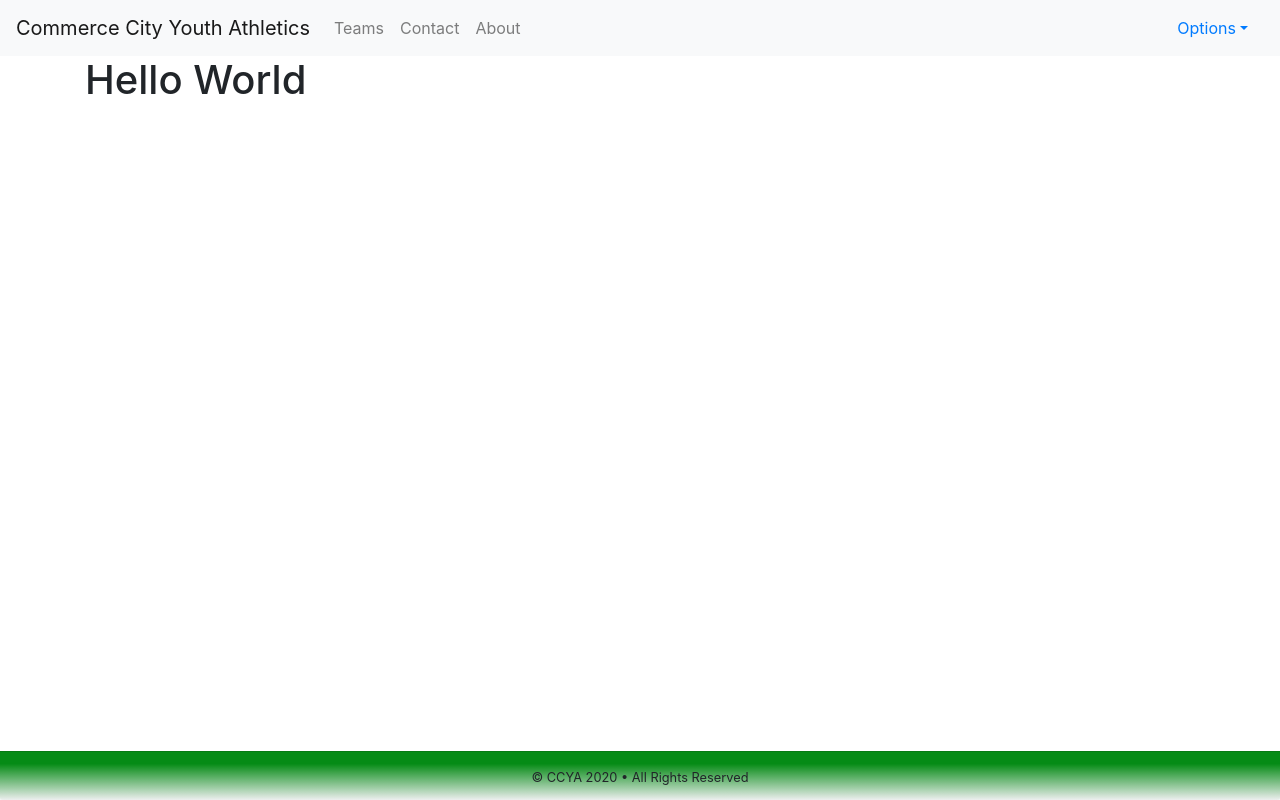
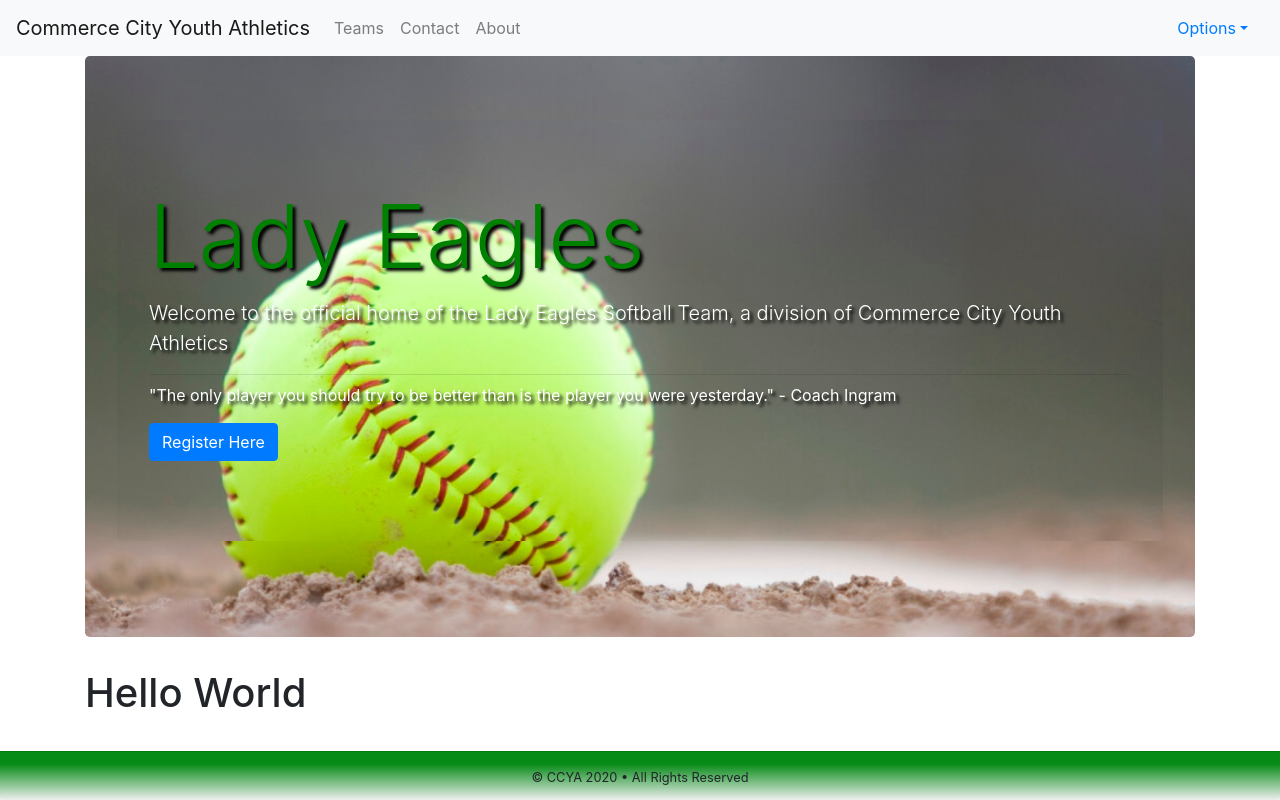
Before and after one commit to TLCroatt/CCYA, a React (Create React App) app in the folder client/: page / in a window 1280 px wide. Built offline with nearby package versions, Linux system fonts and the light colour scheme.

Commit message:
Added jumbotron

```diff
--- a/client/src/App.js
+++ b/client/src/App.js
@@ -6,6 +6,7 @@ import Footer from "./components/Footer/Footer.js";
 import About from "./components/About";
 import Calendar from "./components/Calendar";
 import Navigation from "./components/Nav/Nav";
+import Jumbo from "./components/Jumbotron/Jumbotron";
 import Registration from "./components/Registration";
 import Roster from "./components/Roster";
 import Sponsor from "./components/Sponsor";
@@ -16,6 +17,7 @@ function App() {
       <div>
         <Navigation/>
         <Container>
+          <Jumbo />
           <Route exact path="/" component={Home} />
         </Container>
         <Footer />
--- /dev/null
+++ b/client/src/components/Jumbotron/Jumbotron.js
@@ -0,0 +1,21 @@
+import React from 'react';
+import { Jumbotron, Button } from 'reactstrap';
+import "./style.css";
+
+const Jumbo = (props) => {
+  return (
+    <div className="jumbotron">
+      <Jumbotron>
+        <h1 className="display-2">Lady Eagles</h1>
+        <p className="lead">Welcome to the official home of the Lady Eagles Softball Team, a division of Commerce City Youth Athletics</p>
+        <hr className="my-2" />
+        <p>"The only player you should try to be better than is the player you were yesterday." - Coach Ingram</p>
+        <p className="lead">
+          <Button color="primary">Register Here</Button>
+        </p>
+      </Jumbotron>
+    </div>
+  );
+};
+
+export default Jumbo;
--- /dev/null
+++ b/client/src/components/Jumbotron/style.css
@@ -0,0 +1,14 @@
+.jumbotron {
+    margin-bottom: 0px;
+    background-image: url(../../assets/softball.jpeg);
+    background-position: 0% 25%;
+    background-size: cover;
+    background-repeat: no-repeat;
+    color: white;
+    text-shadow: black 0.2em 0.2em 0.2em;
+}
+
+.display-2 {
+    color: green;
+    margin:
+}
--- a/client/src/components/Nav/Nav.js
+++ b/client/src/components/Nav/Nav.js
@@ -10,8 +10,7 @@ import {
   UncontrolledDropdown,
   DropdownToggle,
   DropdownMenu,
-  DropdownItem,
-  NavbarText
+  DropdownItem
 } from 'reactstrap';
 
 const Navigation = (props) => {
```
Also changed, not shown: client/src/assets/softball.jpeg (renamed from client/public/assets/softball.jpeg), client/src/components/Nav/style.css (added).
